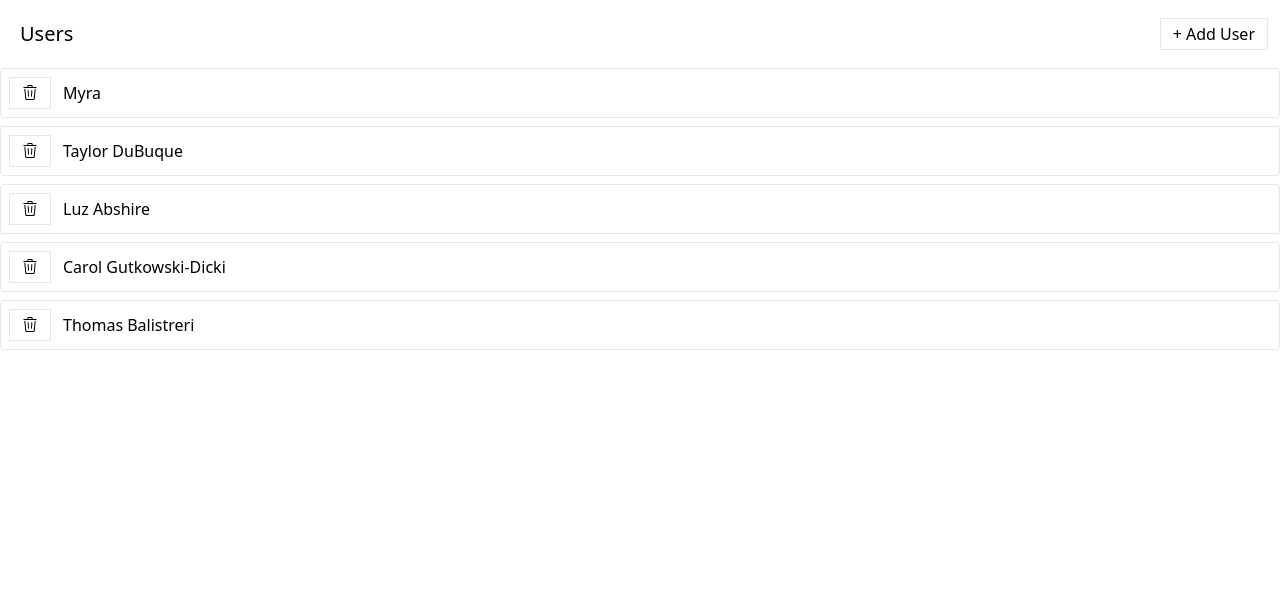
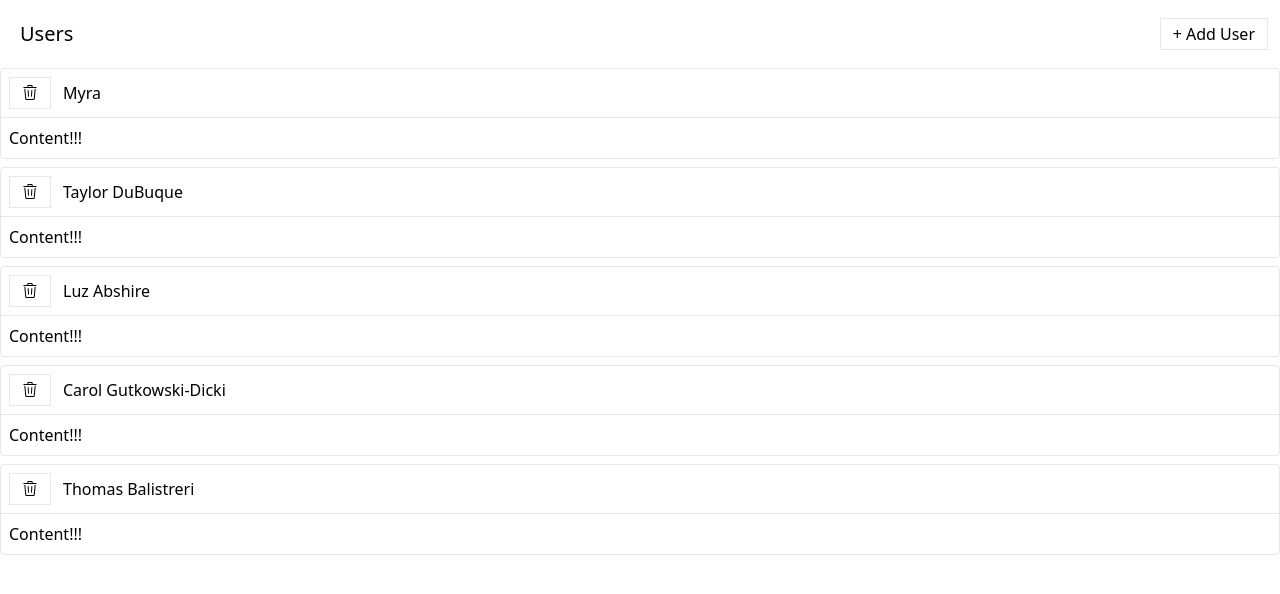
Before and after one commit to yuronn5/react-requests, a React (Create React App) app: page / in a window 1280 px wide. Shown: the top 594 px of the page. Built offline with nearby package versions, Linux system fonts and the light colour scheme; data requests are answered from the project's data file.

Commit message:
expande panel component

```diff
--- /dev/null
+++ b/src/components/ExpandablePanel.js
@@ -0,0 +1,16 @@
+function ExpandablePanel({header, children}) {
+    return (
+        <div className="mb-2 border rounded">
+            <div className="flex p-2 justify-between items-center cursor-pointer">
+                <div className="flex flex-row items-center justify-between gap-3">
+                    {header}
+                </div>
+            </div>
+            <div className="p-2 border-t">
+                {children}
+            </div>
+        </div>
+    );
+}
+
+export default ExpandablePanel;
--- a/src/components/UsersListItem.js
+++ b/src/components/UsersListItem.js
@@ -2,6 +2,7 @@
 import Button from "./Button";
 import { removeUser } from "../store";
 import { useThunk } from "../hooks/use-thunk";
+import ExpandablePanel from "./ExpandablePanel";
 
 function UsersListItem({user}) {
     const [doRemoveUser, isLoading, error] = useThunk(removeUser);
@@ -10,18 +11,18 @@
         doRemoveUser(user);
     }
 
+    const header = <>
+        <Button loading={isLoading} onClick={handleClick}>
+            <GoTrash />
+        </Button>
+        {error && <div>Error deleting user.</div>}
+        {user.name}
+    </>
+
     return (
-        <div className="mb-2 border rounded">
-            <div className="flex p-2 justify-between items-center cursor-pointer">
-                <div className="flex flex-row items-center justify-between gap-3">
-                    <Button loading={isLoading} onClick={handleClick}>
-                        <GoTrash />
-                    </Button>
-                    {error && <div>Error deleting user.</div>}
-                    {user.name}
-                </div>
-            </div>
-        </div>
+        <ExpandablePanel header={header}>
+            Content!!!
+        </ExpandablePanel>
     );
 }
 
```
